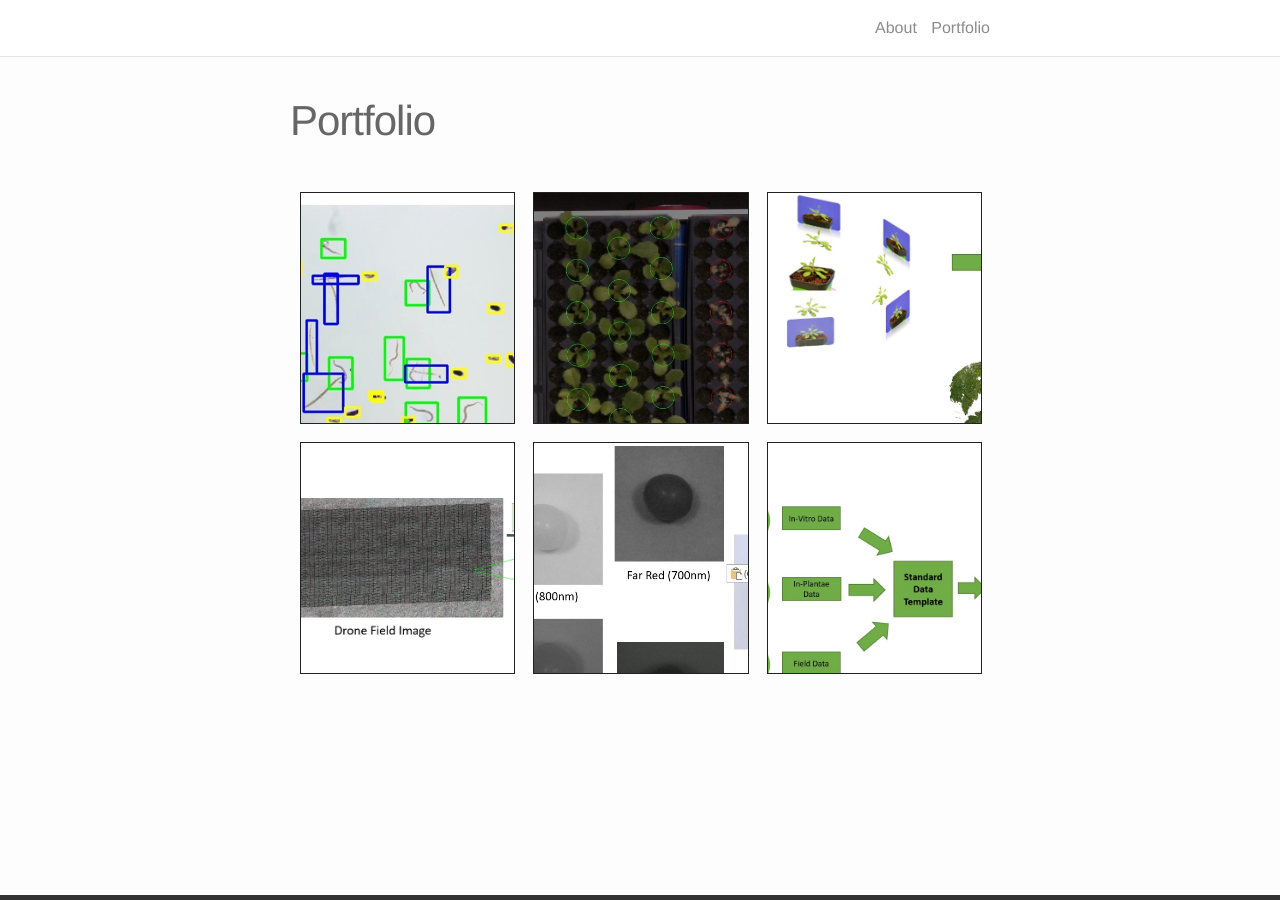
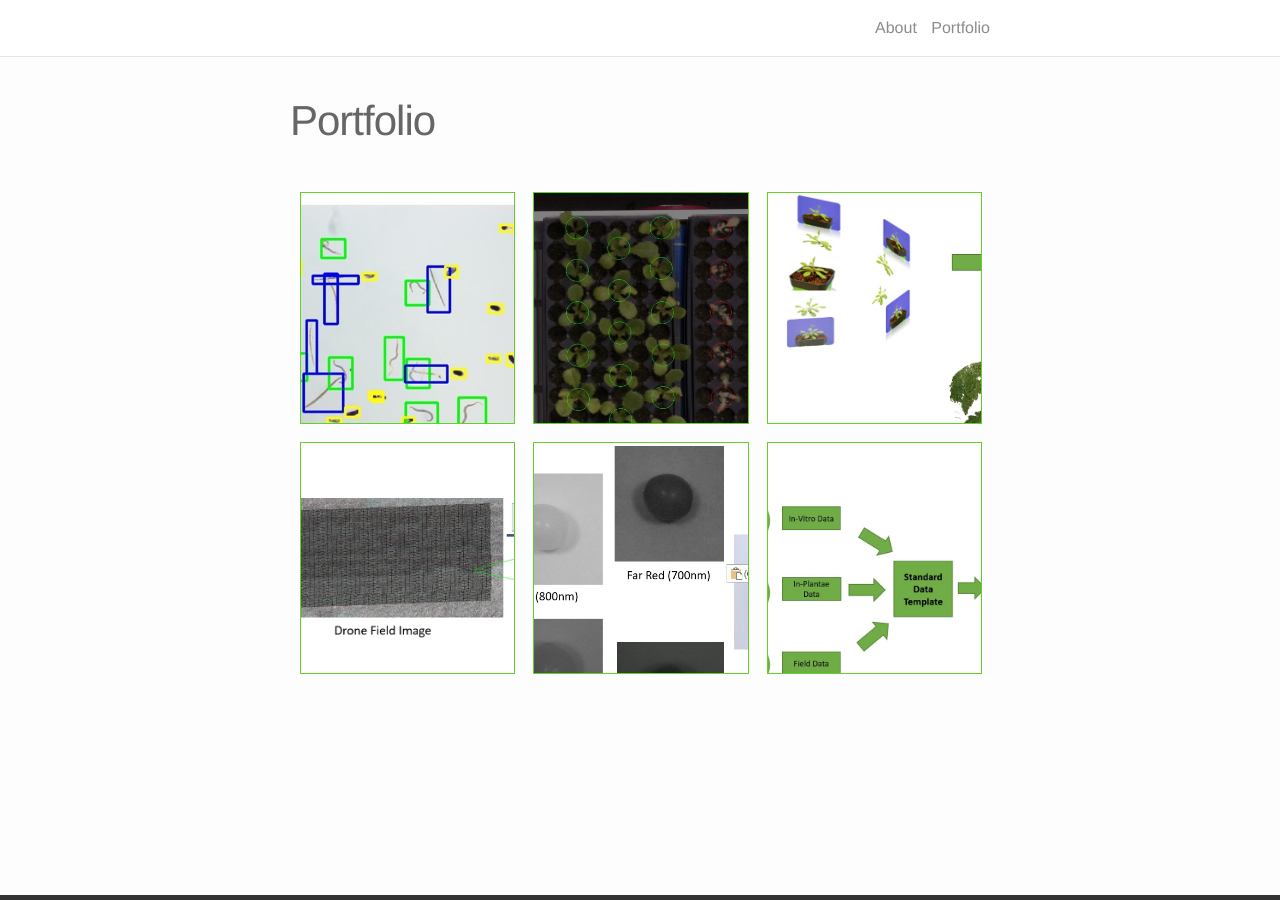
Before and after one commit to emeryanalytics/blog, a Jekyll site: the page built from portfolio.md, in a window 1280 px wide. Built offline with Jekyll 4.4.1, drawn with Linux system fonts in a browser that asks for light colours; nearby versions of some CDN libraries.

Commit message:
change theme color

```diff
--- a/_sass/_base.scss
+++ b/_sass/_base.scss
@@ -27,7 +27,7 @@
 $red:  #FF3636;
 $orange: #F29105;
 $blue: #2698BA;
-$green: #11D68B;
+$green: #64D12A;
 $lime_green: #B7D12A;
 $purple: #B509AC;
 
@@ -37,7 +37,7 @@
 $text-color:     #666;
 
 /* Set theme color *************************/
-$theme-color:   $blue;
+$theme-color:   $green;
 
 
 /************************************************************/
--- a/_sass/_layout.scss
+++ b/_sass/_layout.scss
@@ -209,7 +209,7 @@
 width: 100%;
 height: 230px;
 overflow: hidden;
-border: 1px solid #222;
+border: 1px solid $theme-color;
 }
 .thumbnail img{
 width: 500px;
@@ -217,7 +217,7 @@
 position: relative;
 left: -25%;
 top: -5%;
-border: 1px solid #222;
+border: 1px solid $theme-color;
 }
 .thumbnail a{
 float: left;
```
Also changed, not shown: about.md (+3 -3 lines).
